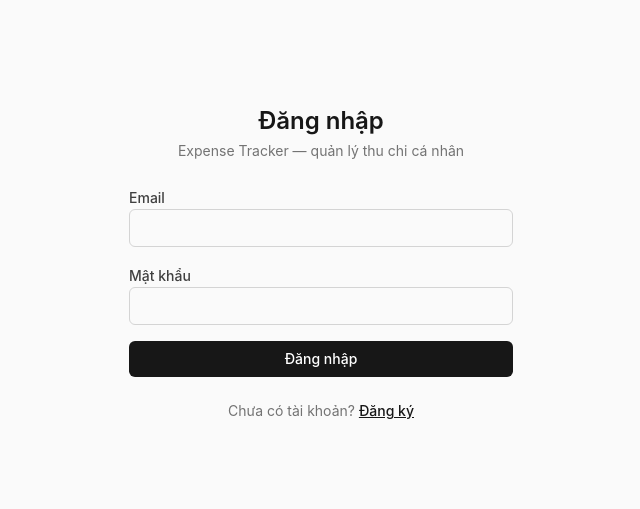
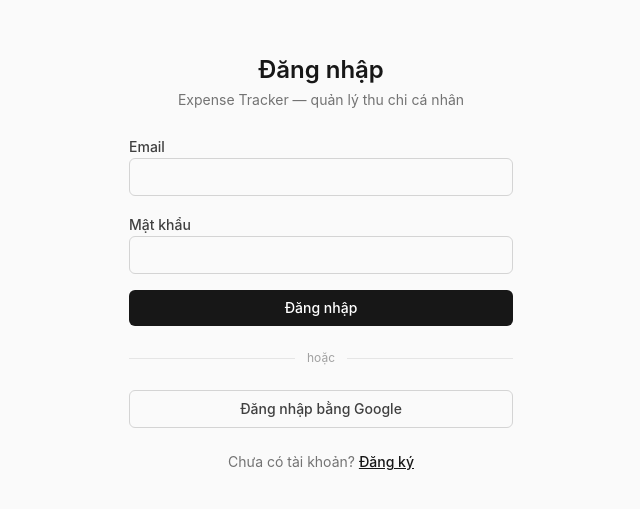
Before and after one commit to DWcoco08/Expense-Tracker, a React (Vite) app in the folder apps/web/: page /login in a window 1280 px wide. Shown: the part 137-646 px from the top of the page, without its empty margins (319-959 px from the left). Built offline with nearby package versions, Linux system fonts and the light colour scheme; no server answers.

Commit message:
feat(web): add Google login/register buttons

```diff
--- a/apps/web/src/routes/public/login.tsx
+++ b/apps/web/src/routes/public/login.tsx
@@ -81,6 +81,20 @@ export function LoginPage() {
           </button>
         </form>
 
+        <div className="flex items-center gap-3">
+          <div className="h-px flex-1 bg-neutral-200 dark:bg-neutral-800" />
+          <span className="text-xs text-neutral-400">hoặc</span>
+          <div className="h-px flex-1 bg-neutral-200 dark:bg-neutral-800" />
+        </div>
+
+        {/* Điều hướng cả trang, không phải fetch — luồng OAuth cần trình duyệt chuyển tới Google */}
+        <a
+          href="/v1/auth/google/start"
+          className="block w-full rounded-md border border-neutral-300 px-3 py-2 text-center text-sm font-medium text-neutral-700 dark:border-neutral-700 dark:text-neutral-300"
+        >
+          Đăng nhập bằng Google
+        </a>
+
         <p className="text-center text-sm text-neutral-500 dark:text-neutral-400">
           Chưa có tài khoản?{' '}
           <Link
--- a/apps/web/src/routes/public/register.tsx
+++ b/apps/web/src/routes/public/register.tsx
@@ -104,6 +104,20 @@ export function RegisterPage() {
           </button>
         </form>
 
+        <div className="flex items-center gap-3">
+          <div className="h-px flex-1 bg-neutral-200 dark:bg-neutral-800" />
+          <span className="text-xs text-neutral-400">hoặc</span>
+          <div className="h-px flex-1 bg-neutral-200 dark:bg-neutral-800" />
+        </div>
+
+        {/* Điều hướng cả trang, không phải fetch — luồng OAuth cần trình duyệt chuyển tới Google */}
+        <a
+          href="/v1/auth/google/start"
+          className="block w-full rounded-md border border-neutral-300 px-3 py-2 text-center text-sm font-medium text-neutral-700 dark:border-neutral-700 dark:text-neutral-300"
+        >
+          Đăng ký bằng Google
+        </a>
+
         <p className="text-center text-sm text-neutral-500 dark:text-neutral-400">
           Đã có tài khoản?{' '}
           <Link
```
